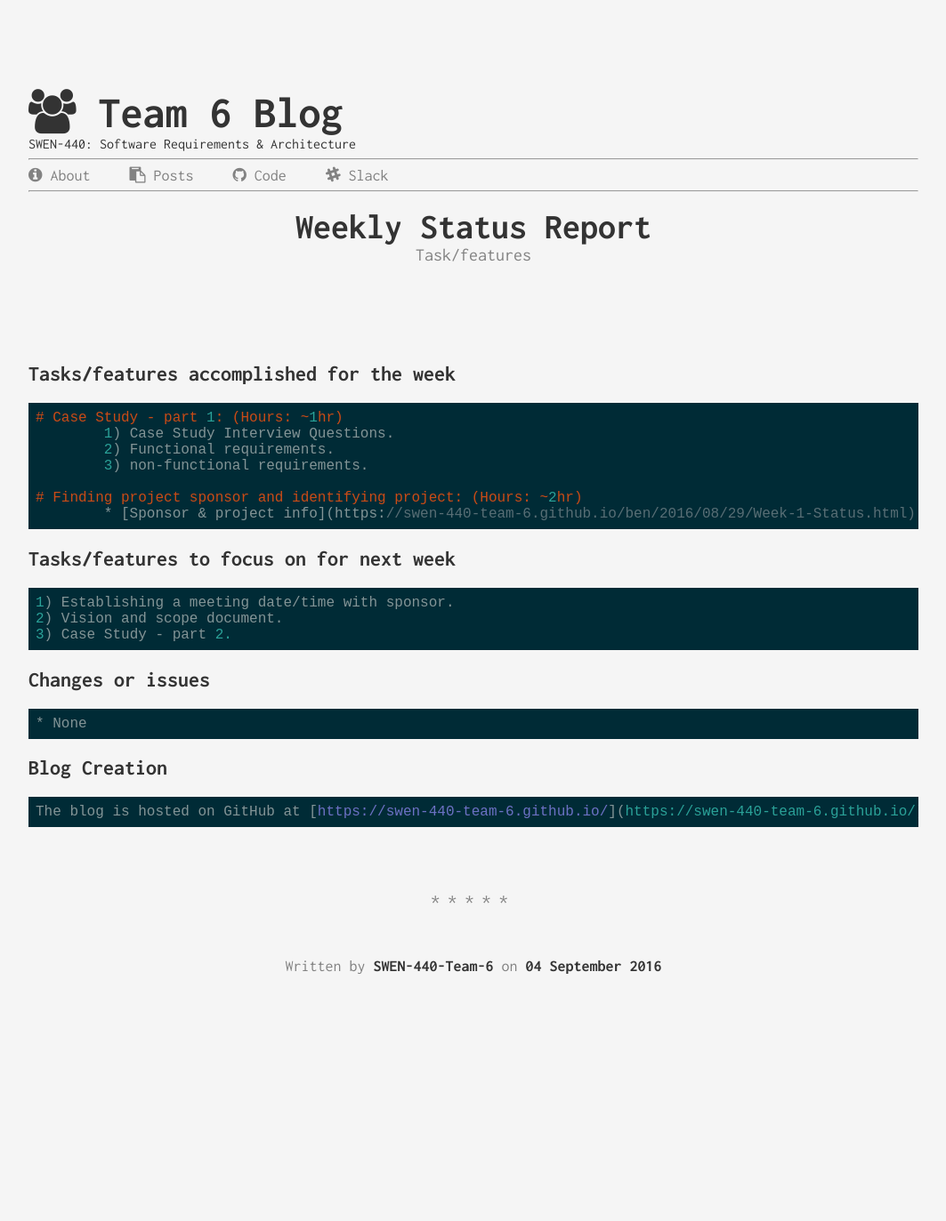
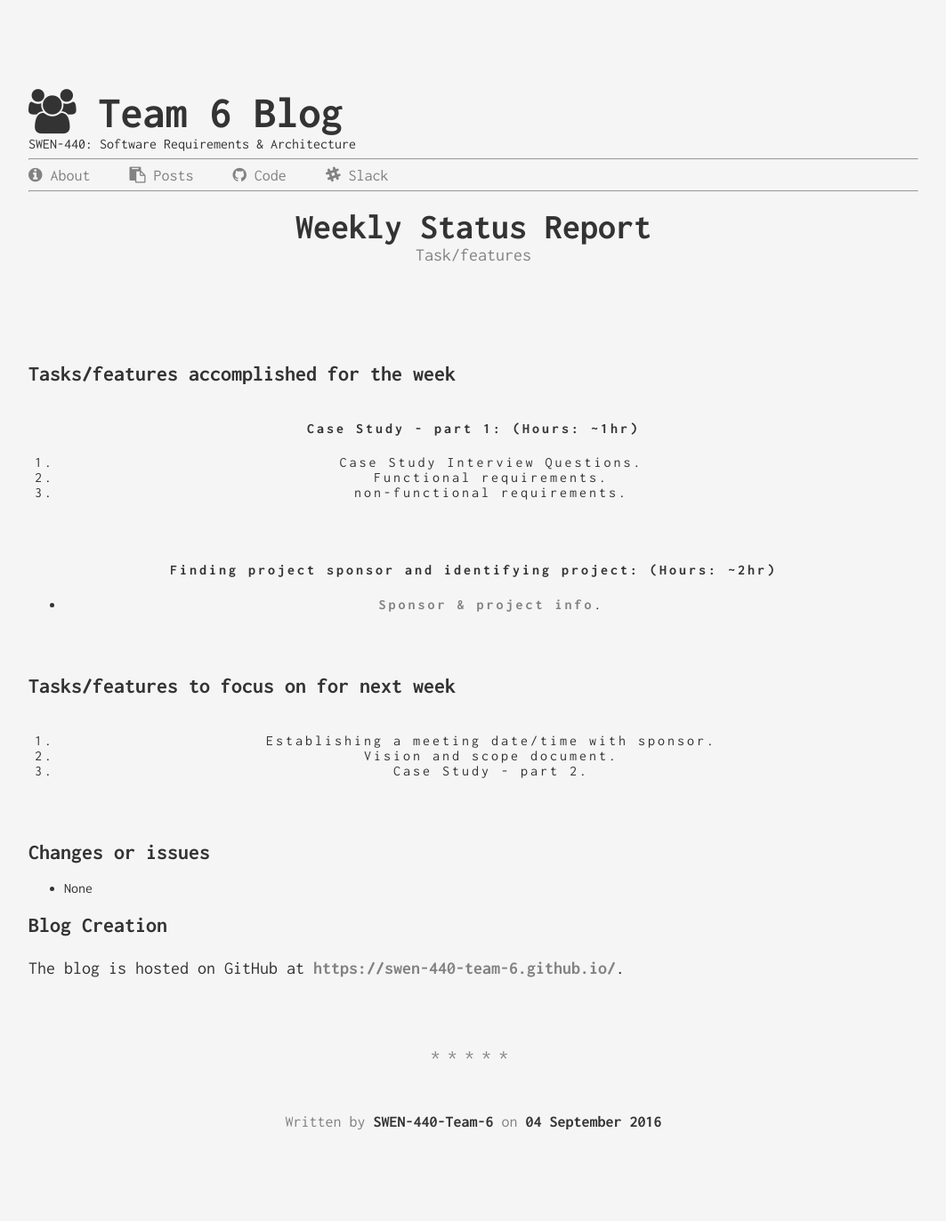
Before and after one commit to swen-440-team-6/swen-440-team-6.github.io, a Jekyll site: the page built from _posts/2016-04-04-Week-2-Status.md, in a window 1280 px wide. Shown: the whole page at 89% size, without its empty margins (108-1171 px from the left). Built offline with Jekyll 4.4.1, drawn with Linux system fonts in a browser that asks for light colours; before the commit the page ends 1198 px from its top, so only the background shows below that.

Commit message:
Weekly report fixes
style edits

```diff
--- a/_posts/2016-04-04-Week-2-Status.md
+++ b/_posts/2016-04-04-Week-2-Status.md
@@ -9,23 +9,23 @@ categories: [asma]
 
 ## Tasks/features accomplished for the week
 
-	# Case Study - part 1: (Hours: ~1hr)
-		1) Case Study Interview Questions.
-		2) Functional requirements.
-		3) non-functional requirements.
+> #### Case Study - part 1: (Hours: ~1hr)
+>1. Case Study Interview Questions.
+>2. Functional requirements.
+>3. non-functional requirements.
 
-	# Finding project sponsor and identifying project: (Hours: ~2hr)
-		* [Sponsor & project info](https://swen-440-team-6.github.io/ben/2016/08/29/Week-1-Status.html).
+> #### Finding project sponsor and identifying project: (Hours: ~2hr)
+* [Sponsor & project info](https://swen-440-team-6.github.io/ben/2016/08/29/Week-1-Status.html).
 
 
 ## Tasks/features to focus on for next week
 
-	1) Establishing a meeting date/time with sponsor.
-	2) Vision and scope document.
-	3) Case Study - part 2.
+>1. Establishing a meeting date/time with sponsor.
+>2. Vision and scope document.
+>3. Case Study - part 2.
 
 ## Changes or issues
-	* None
+* None
 
 ## Blog Creation
-	The blog is hosted on GitHub at [https://swen-440-team-6.github.io/](https://swen-440-team-6.github.io/).
+The blog is hosted on GitHub at [https://swen-440-team-6.github.io/](https://swen-440-team-6.github.io/).
```
